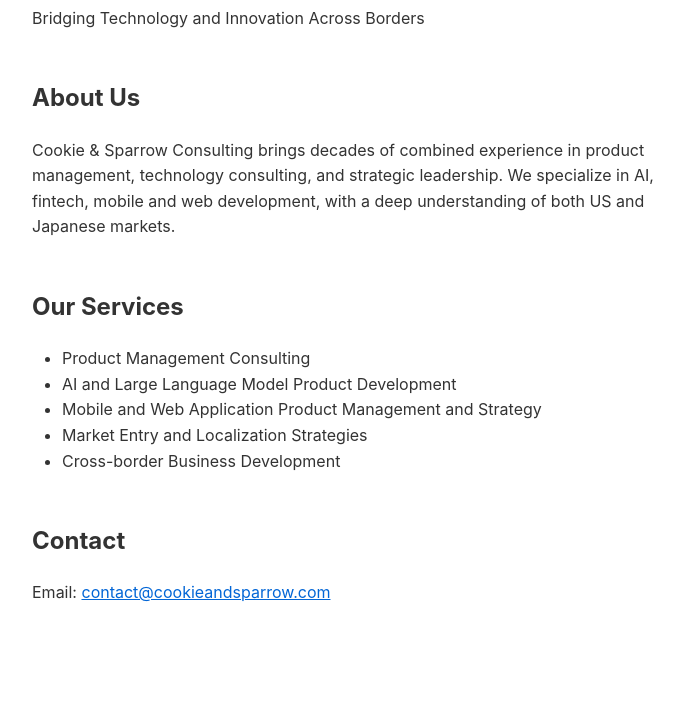
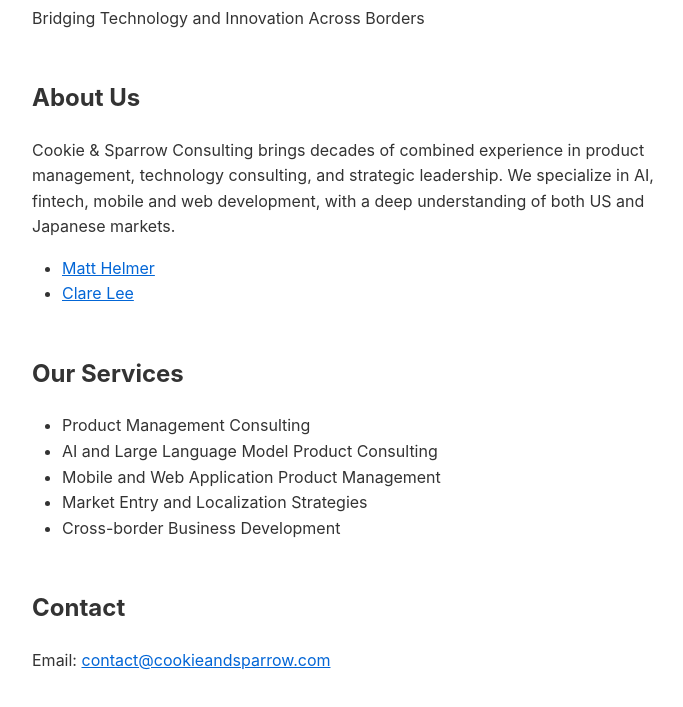
Before and after one commit to matthelmer/csc, a plain HTML site: page index.html in a window 1280 px wide. Shown: the part 131-838 px from the top of the page, without its empty margins (278-961 px from the left). Before the commit the page ends 800 px from the top, so only its background shows below. Drawn offline with Linux system fonts and the light colour scheme.

Commit message:
add linkedin links

```diff
--- a/index.html
+++ b/index.html
@@ -21,6 +21,9 @@
         ul {
             padding-left: 30px;
         }
+        .team-links {
+            margin-top: 1em;
+        }
     </style>
 </head>
 <body>
@@ -33,12 +36,18 @@
 <p>
     Cookie & Sparrow Consulting brings decades of combined experience in product management, technology consulting, and strategic leadership. We specialize in AI, fintech, mobile and web development, with a deep understanding of both US and Japanese markets.
 </p>
+<div class="team-links">
+    <ul>
+        <li><a href="https://www.linkedin.com/in/matthewhelmer/" target="_blank">Matt Helmer</a></li>
+        <li><a href="https://www.linkedin.com/in/tonkotsu/" target="_blank">Clare Lee</a></li>
+    </ul>
+</div>
 
 <h2>Our Services</h2>
 <ul>
     <li>Product Management Consulting</li>
-    <li>AI and Large Language Model Product Development</li>
-    <li>Mobile and Web Application Product Management and Strategy</li>
+    <li>AI and Large Language Model Product Consulting</li>
+    <li>Mobile and Web Application Product Management</li>
     <li>Market Entry and Localization Strategies</li>
     <li>Cross-border Business Development</li>
 </ul>
```
